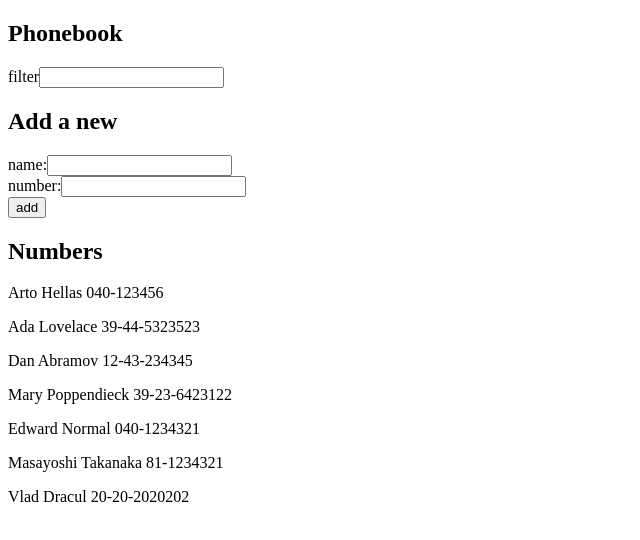
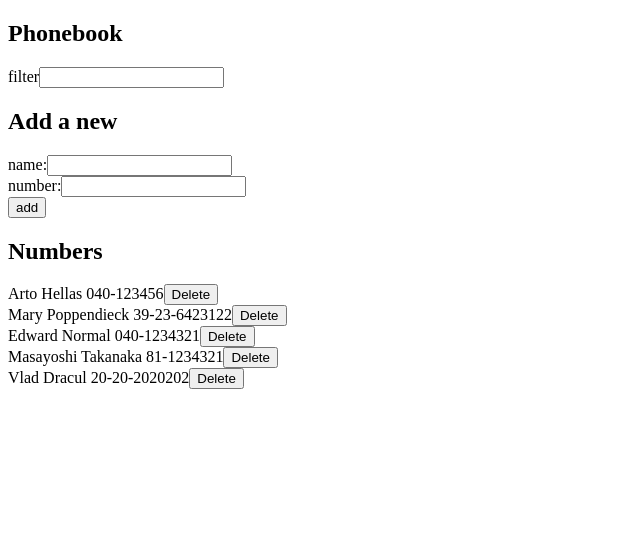
Before and after one commit to Sam0ni/HY-fullstack-palautus, a React (Create React App) app in the folder osa2/puhelinluettelo/: page / in a window 1280 px wide. Shown: the top 540 px of the page, without its empty margins (0-640 px from the left). Built offline with nearby package versions, Linux system fonts and the light colour scheme; data requests are answered from the project's data file.

Commit message:
add exercise 2.14

```diff
--- a/osa2/puhelinluettelo/db.json
+++ b/osa2/puhelinluettelo/db.json
@@ -4,16 +4,6 @@
       "name": "Arto Hellas",
       "number": "040-123456",
       "id": 1
-    },
-    {
-      "name": "Ada Lovelace",
-      "number": "39-44-5323523",
-      "id": 2
-    },
-    {
-      "name": "Dan Abramov",
-      "number": "12-43-234345",
-      "id": 3
     },
     {
       "name": "Mary Poppendieck",
--- a/osa2/puhelinluettelo/src/App.js
+++ b/osa2/puhelinluettelo/src/App.js
@@ -1,9 +1,16 @@
 import { useState, useEffect } from 'react'
 import Comms from './services/Comms'
 
-const Display = ({persons}) => {
+const Display = ({persons, deletPerson}) => {
   return(
-    persons.map(person => <p key={person.name} >{person.name} {person.number}</p>)
+    persons.map(person => {
+      return(
+        <div key={person.name}>
+          {person.name} {person.number}
+          <button onClick={() => deletPerson(person.id, person.name)}>Delete</button>
+        </div>
+      )
+      })
   )
 }
 
@@ -67,6 +74,14 @@ const App = () => {
     }
   }
 
+  const deletAPerson = (id, name) => {
+    if (window.confirm(`Delete ${name}?`)) {
+      Comms
+      .delPerson(id)
+      setPersons(persons.filter(person => person.id !== id))
+    }
+  }
+
   const convertToLower = (persons) => {
     return(
       persons.map(person => person.name.toLowerCase())
@@ -109,7 +124,7 @@ const App = () => {
         handleNumberChange={handleNumberChange}/>
       </div>
       <h2>Numbers</h2>
-      <Display persons={peopleToDispay}/>
+      <Display persons={peopleToDispay} deletPerson={deletAPerson}/>
     </div>
   )
 
--- a/osa2/puhelinluettelo/src/services/Comms.js
+++ b/osa2/puhelinluettelo/src/services/Comms.js
@@ -11,4 +11,9 @@ const addNew = (newObject) => {
     return request.then(response => response.data)
 }
 
-export default { getAll, addNew }
+const delPerson = (id) => {
+    axios
+    .delete(`${baseUrl}/${id}`)
+}
+
+export default { getAll, addNew, delPerson }
```
